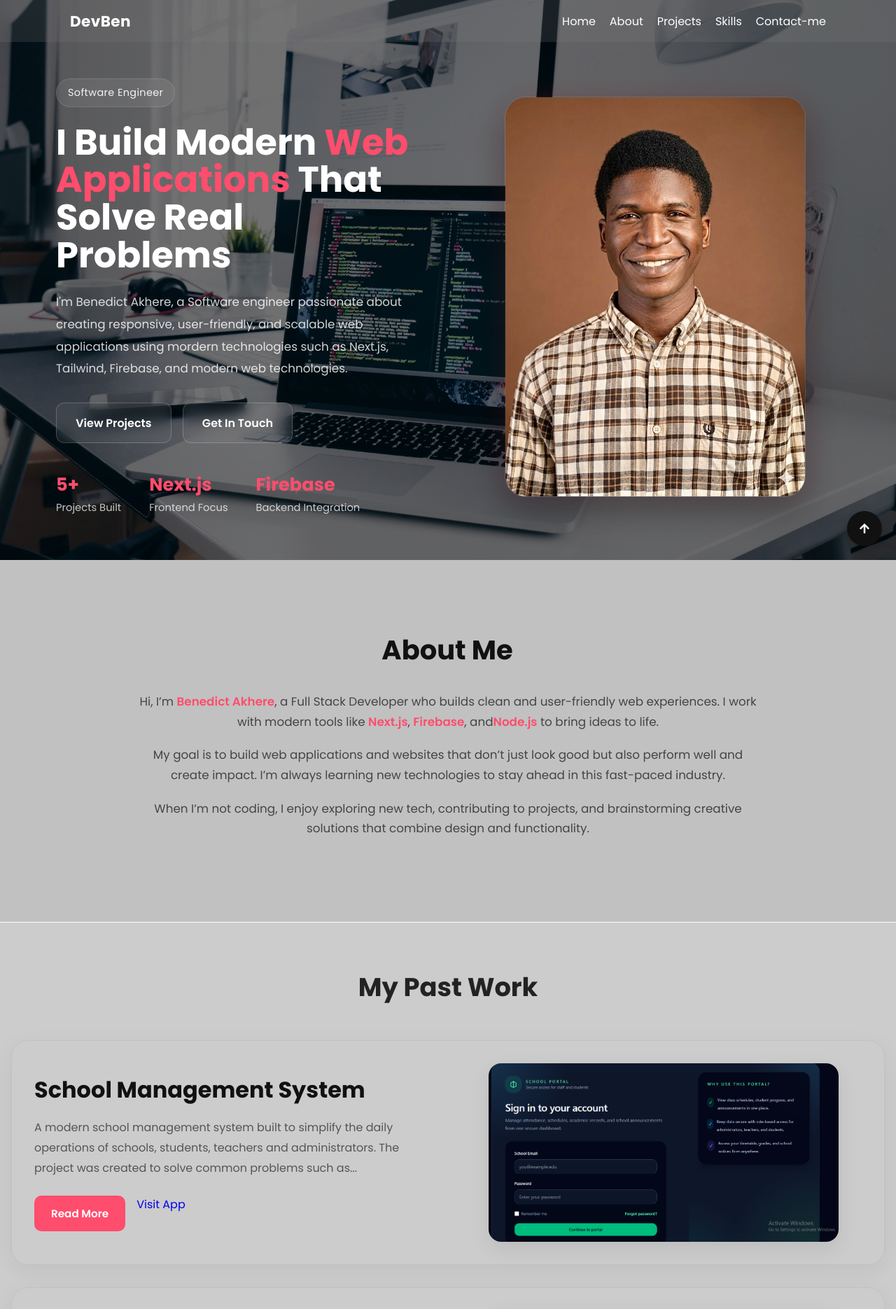
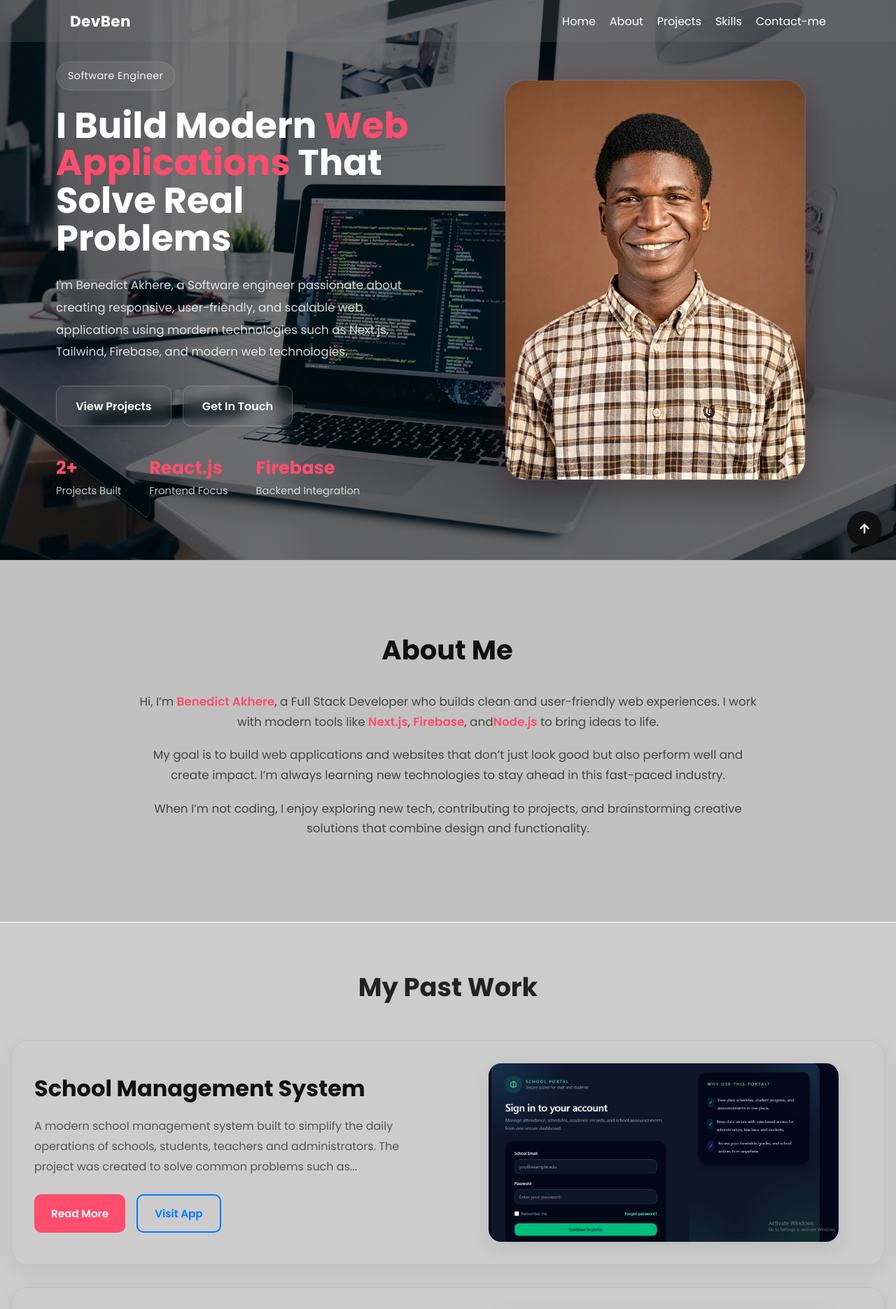
Before and after one commit to BenkillerX/Portfolio, a React (Vite) app: page / in a window 1280 px wide. Shown: the top 1870 px of the page at 70% size. Built offline with nearby package versions, Linux system fonts and the light colour scheme.

Commit message:
Makde some upgrades in the user interface

```diff
--- a/src/Components/Hero.jsx
+++ b/src/Components/Hero.jsx
@@ -32,12 +32,12 @@ const Hero = () => {
 
     <div className={styles["hero-stats"]}>
       <div>
-        <h3>5+</h3>
+        <h3>2+</h3>
         <span>Projects Built</span>
       </div>
 
       <div>
-        <h3>Next.js</h3>
+        <h3>React.js</h3>
         <span>Frontend Focus</span>
       </div>
 
--- a/src/Components/Hero.module.css
+++ b/src/Components/Hero.module.css
@@ -7,7 +7,7 @@
   width: 90%;
   max-width: 1250px;
   margin: 0 auto;
-  padding: 7rem 1rem 4rem;
+  padding: 4rem 1rem 4rem;
   position: relative;
   z-index: 2;
 }
@@ -113,20 +113,15 @@
 
 .secondary-btn:hover {
   background: white;
-
   color: black;
-
   transform: translateY(-4px);
 }
 
 /* STATS */
 .hero-stats {
   display: flex;
-
   gap: 2.5rem;
-
   margin-top: 1rem;
-
   flex-wrap: wrap;
 }
 
@@ -138,9 +133,7 @@
 
 .hero-stats h3 {
   color: #ff4d6d;
-
   font-size: 1.6rem;
-
   font-weight: 700;
 }
 
@@ -165,17 +158,13 @@
 .img_img {
   width: 100%;
   max-width: 430px;
-
   border-radius: 30px;
-
   object-fit: cover;
-
   box-shadow:
     0 20px 50px rgba(0,0,0,0.35),
     0 0 40px rgba(255,77,109,0.12);
 
   border: 1px solid rgba(255,255,255,0.08);
-
   transition: transform 0.4s ease;
 }
 
--- a/src/Components/Projects.jsx
+++ b/src/Components/Projects.jsx
@@ -54,7 +54,7 @@ const Projects = () => {
                     href={project.url}
                     target="_blank"
                     rel="noopener noreferrer"
-                    className="visit-btn"
+                    className={styles["visit-btn"]}
                   >
                     Visit App
                   </a>
```
Also changed, not shown: src/Components/Project.module.css (+2 -5 lines).
